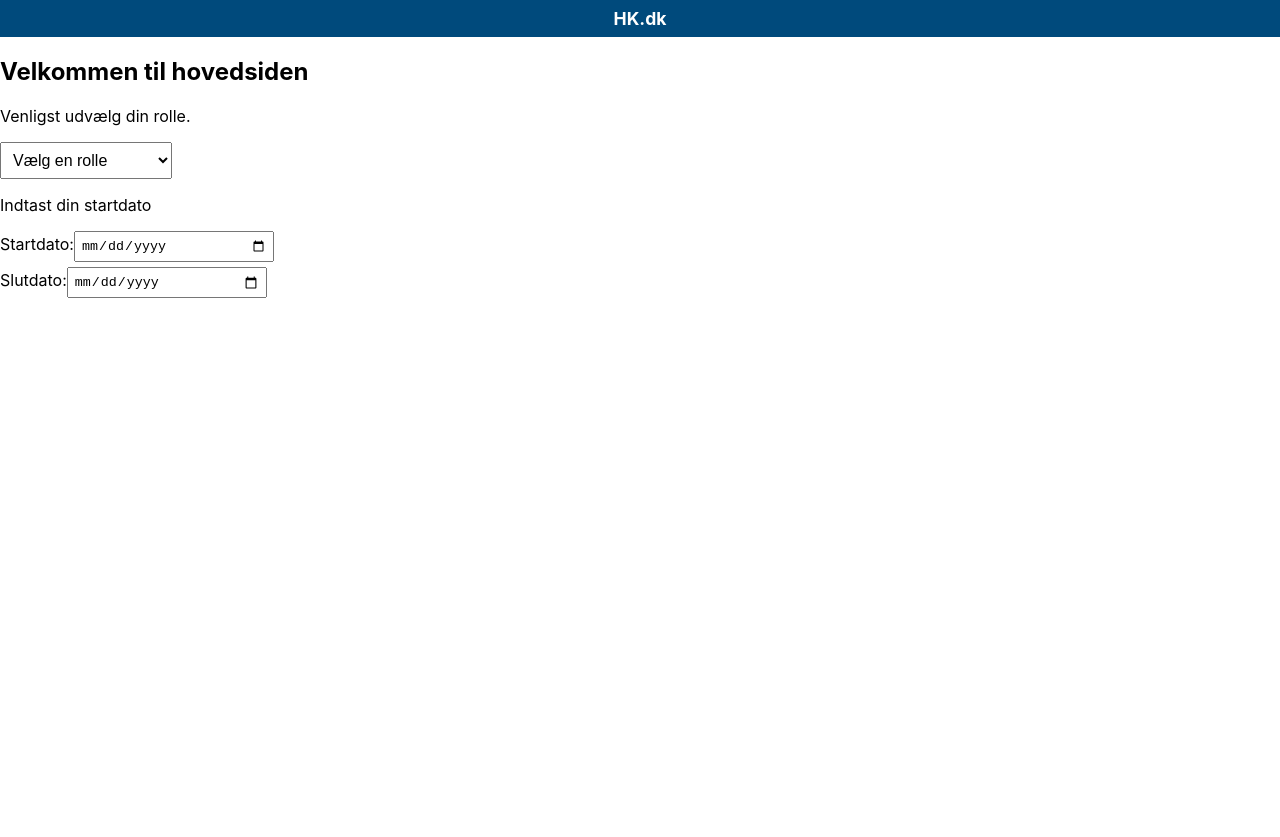
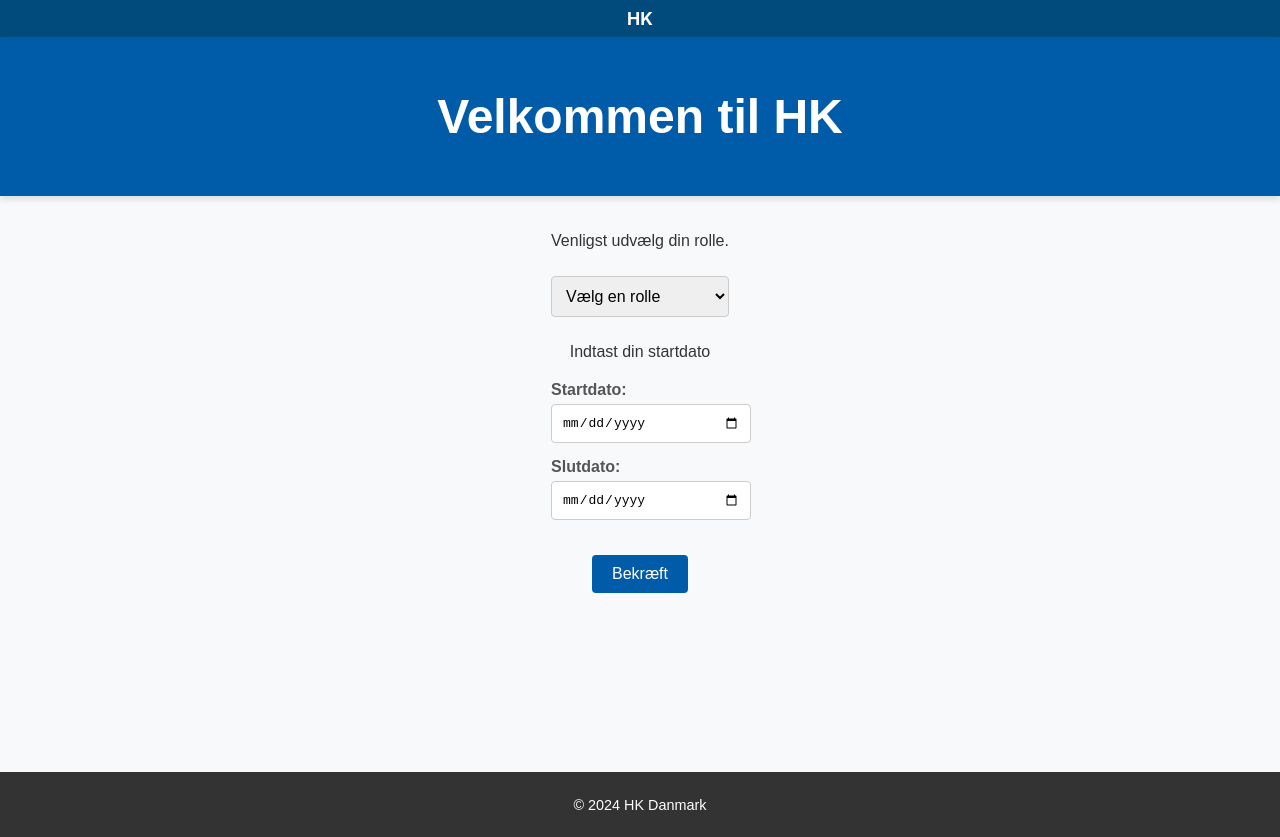
Before and after one commit to asphixia/HK-beregner-frontend, a React (Create React App) app in the folder hk_frontend/: page / in a window 1280 px wide. Before the commit the page ends 800 px from the top, so only its background shows below. Built offline with nearby package versions, Linux system fonts and the light colour scheme.

Commit message:
"Added styling and updated the look of the mainpage"

```diff
--- a/hk_frontend/src/pages/Header.jsx
+++ b/hk_frontend/src/pages/Header.jsx
@@ -6,7 +6,7 @@
     return (
         <header className="header">
             <div className="container">
-                <h1 className="logo">HK.dk</h1>
+                <h1 className="logo">HK</h1>
 
             </div>
         </header>
--- a/hk_frontend/src/pages/Mainpage.css
+++ /dev/null
@@ -1,38 +0,0 @@
-/* Centering the content in the container */
-.mainpage-container {
-    display: flex;
-    flex-direction: column; /* Stacks elements vertically */
-    align-items: center;    /* Centers items horizontally */
-    justify-content: center; /* Centers items vertically */
-    min-height: 100vh;      /* Takes full height of the viewport */
-    text-align: center;
-}
-
-/* Styling the paragraph and dropdown for spacing */
-.mainpage-container p {
-    margin: 0 0 10px 0; /* Adds some space below the paragraph */
-}
-
-select {
-    display: block; /* Ensures the dropdown appears on a new line */
-    margin-top: 5px; /* Adds space above the dropdown */
-    padding: 8px;    /* Adds padding for better appearance */
-    font-size: 1em;  /* Optional: Adjusts font size */
-}
-
-.form-group{
-    margin-bottom:15px; /* Adds space between form groups */
-
-}
-
-label {
-    display: block;
-    margin-bottom: 5px; /* Adds space below the label */
-}
-
-input[type="date"] {
-    padding:5px;
-    max-width:200px; /* Limits the width of the input */
-    box-sizing: border-box; /* Ensures padding is included in the width */
-    width:100%; /* Makes the input take full width */
-}
--- a/hk_frontend/src/pages/Mainpage.jsx
+++ b/hk_frontend/src/pages/Mainpage.jsx
@@ -1,41 +1,56 @@
 import React, { useState } from "react";
-import './Mainpage.css'; // Import CSS
+import styles from "./Mainpage.module.css";
+import {useNavigate} from "react-router-dom"; // Import CSS Module
 
 const Mainpage = () => {
-    //const [selectedRole, setSelectedRole] = useState("");
-
+    const [selectedRole, setSelectedRole] = useState("");
+    const navigate = useNavigate();
     const handleSelectionChange = (event) => {
         setSelectedRole(event.target.value);
     };
 
+    const handleNextPage = () => {
+        navigate("/calculator");
+    }
+
     return (
-        <div className="mainpage">
-            <main className="main-content">
-                <section className="hero">
-                    <div className="container">
-                        <h2>Velkommen til hovedsiden</h2>
+        <div className={styles.mainpageContainer}>
+            <header className={styles.header}>
+                <h1>Velkommen til HK</h1>
+            </header>
+            <main className={styles.mainContent}>
+                <section>
                     <p>Venligst udvælg din rolle.</p>
-                        <select name="Rolles" id="Rolles" onChange={handleSelectionChange}>
+                    <select
+                        name="Rolles"
+                        id="Rolles"
+                        onChange={handleSelectionChange}
+                        className={styles.dropdown}
+                    >
                         <option value="">Vælg en rolle</option>
                         <option value="Butiksmedarbejder">Butiksmedarbejder</option>
                         <option value="Elev">Elev</option>
                         <option value="Mellemleder">Mellemleder</option>
                     </select>
                     <p>Indtast din startdato</p>
-                        {/* Form */}
-                        <form>
-                            <label htmlFor="Startdato">Startdato:
+                    <form className={styles.form}>
+                        <div className={styles.formGroup}>
+                            <label htmlFor="Startdato">Startdato:</label>
                             <input type="date" id="Startdato" />
-                            </label>
-
-                            <label htmlFor="Slutdato">Slutdato:
+                        </div>
+                        <div className={styles.formGroup}>
+                            <label htmlFor="Slutdato">Slutdato:</label>
                             <input type="date" id="Slutdato" />
-                            </label>
-
+                        </div>
+                        <button onClick={handleNextPage} className={styles.submitButton}>
+                            Bekræft
+                        </button>
                     </form>
-                    </div>
                 </section>
             </main>
+            <footer className={styles.footer}>
+                <p>&copy; {new Date().getFullYear()} HK Danmark</p>
+            </footer>
         </div>
     );
 };
--- /dev/null
+++ b/hk_frontend/src/pages/Mainpage.module.css
@@ -0,0 +1,96 @@
+/* General container styles */
+.mainpageContainer {
+    font-family: Arial, sans-serif; /* Clean and professional font */
+    display: flex;
+    flex-direction: column;
+    align-items: center;
+    justify-content: space-between; /* Space out header, main, and footer */
+    min-height: 100vh;
+    background-color: #f8f9fa; /* Light gray background, HK-style */
+    color: #333; /* Neutral text color */
+}
+
+/* Header styling */
+.header {
+    background-color: #005ca9; /* HK blue */
+    color: white;
+    padding: 20px 0;
+    width: 100%;
+    text-align: center;
+    font-size: 1.5em;
+    font-weight: bold;
+    box-shadow: 0px 4px 6px rgba(0, 0, 0, 0.1); /* Subtle shadow */
+}
+
+/* Main content styling */
+.mainContent {
+    flex: 1;
+    text-align: center;
+    padding: 20px;
+    max-width: 600px;
+    margin: 0 auto; /* Center content horizontally */
+}
+
+/* Dropdown menu styling */
+.dropdown {
+    margin: 10px 0;
+    padding: 10px;
+    font-size: 1em;
+    border: 1px solid #ccc;
+    border-radius: 4px;
+    width: 100%;
+    max-width: 400px;
+}
+
+/* Form styling */
+.form {
+    margin-top: 20px;
+}
+
+.formGroup {
+    margin-bottom: 15px;
+    text-align: left;
+}
+
+label {
+    font-weight: bold;
+    display: block;
+    margin-bottom: 5px;
+    color: #555;
+}
+
+input[type="date"] {
+    padding: 10px;
+    font-size: 1em;
+    width: 100%;
+    max-width: 400px;
+    border: 1px solid #ccc;
+    border-radius: 4px;
+}
+
+/* Submit button */
+.submitButton {
+    margin-top: 20px;
+    background-color: #005ca9;
+    color: white;
+    border: none;
+    padding: 10px 20px;
+    font-size: 1em;
+    border-radius: 4px;
+    cursor: pointer;
+    transition: background-color 0.3s ease;
+}
+
+.submitButton:hover {
+    background-color: #004a87;
+}
+
+/* Footer styling */
+.footer {
+    background-color: #333;
+    color: white;
+    padding: 10px;
+    width: 100%;
+    text-align: center;
+    font-size: 0.9em;
+}
```
Lines whose indentation alone changed are shown as unchanged.
